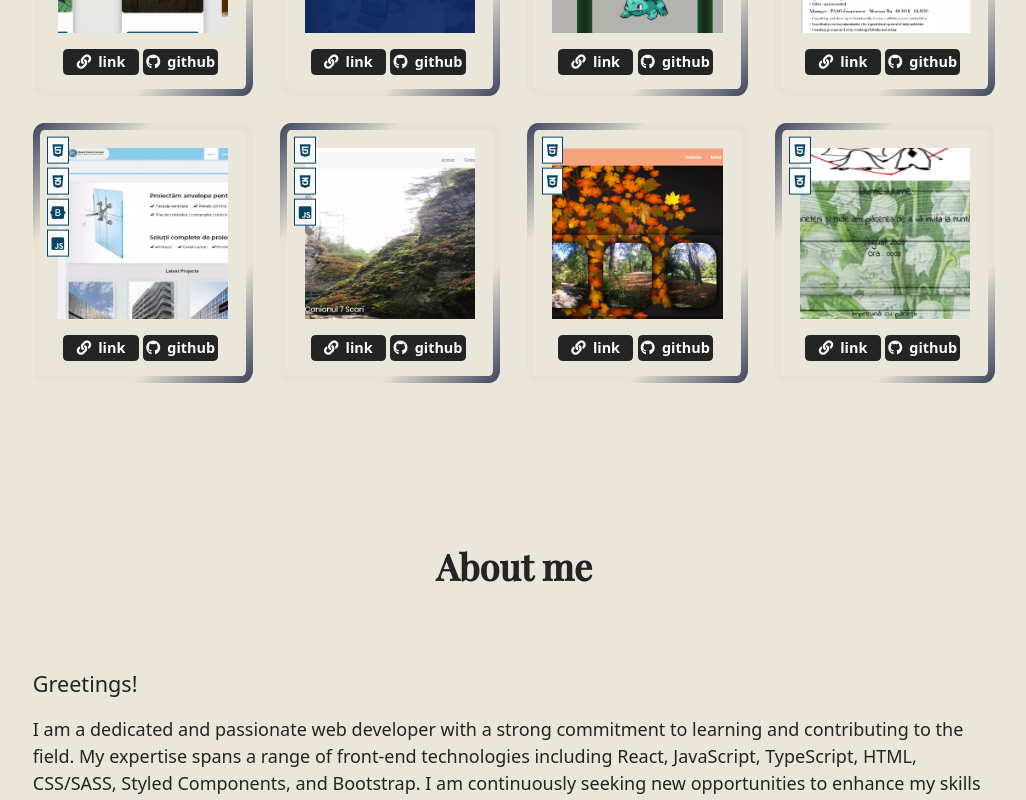
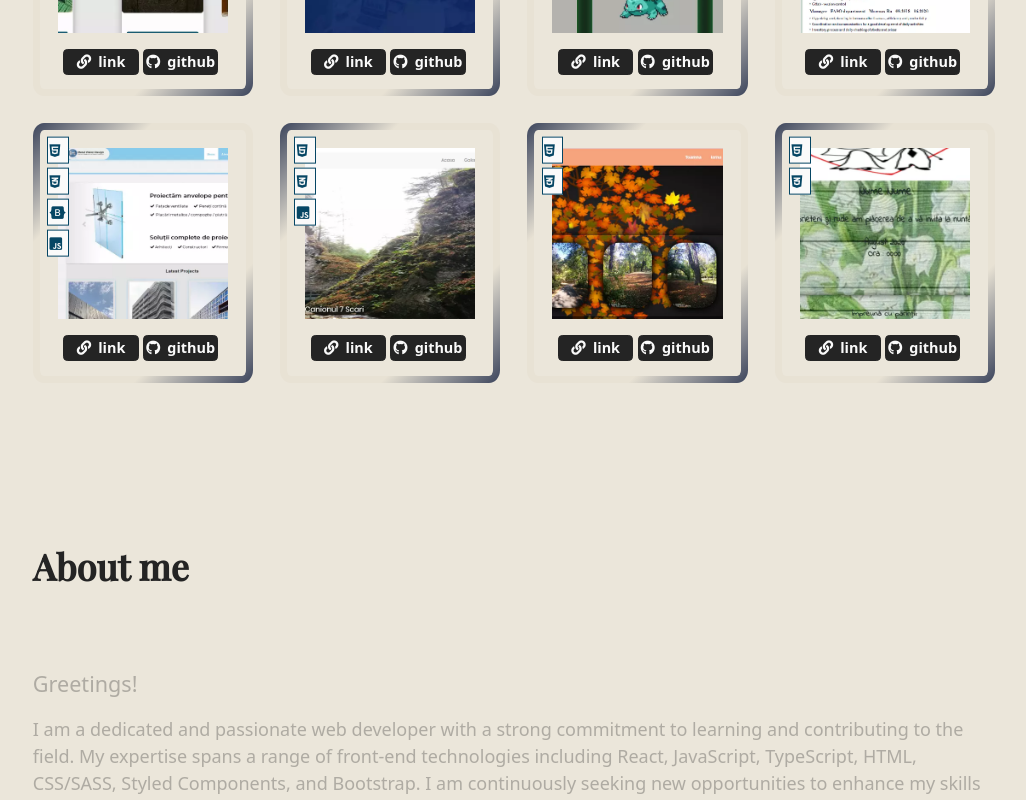
Before and after one commit to david-gelu/react-portfolio, a React (Create React App) app: page / in a window 1280 px wide. Shown: the part 1320-2120 px from the top of the page, without its empty margins (126-1152 px from the left). Built offline with nearby package versions, Linux system fonts and the light colour scheme.

Commit message:
fix theme colors flickering, duplycate key and add text reveal on scroll

```diff
--- a/src/App.tsx
+++ b/src/App.tsx
@@ -1,48 +1,47 @@
+import React, { Suspense, useEffect } from "react";
+import '@fortawesome/fontawesome-free/css/all.min.css';
+import 'bootstrap/dist/css/bootstrap.min.css';
+import "./assets/style.scss";
+import { NavBarProvider } from "./context/NavBarContext";
+import { ProjectsProvider } from "./context/ProjectsContext";
+import { StudyProvider } from "./context/StudyContext";
+import { WorkProvider } from "./context/WorkContext";
 
-import React, { Suspense, useEffect } from "react"
-import '@fortawesome/fontawesome-free/css/all.min.css'
-import 'bootstrap/dist/css/bootstrap.min.css'
-import "./assets/style.scss"
-import { NavBarProvider } from "./context/NavBarContext"
-import { ProjectsProvider } from "./context/ProjectsContext"
-import { StudyProvider } from "./context/StudyContext"
-import { WorkProvider } from "./context/WorkContext"
-// import { eventHandler } from "./components/NavBar"
-
-const HomePage = React.lazy(() => import('./components/HomePage'))
-const NavBar = React.lazy(() => import('./components/NavBar'))
-const ProjectsPage = React.lazy(() => import('./components/ProjectsPage'))
-const AboutMePage = React.lazy(() => import('./components/AboutMePage'))
-const ContactPage = React.lazy(() => import('./components/ContactPage'))
+const HomePage = React.lazy(() => import('./components/HomePage'));
+const NavBar = React.lazy(() => import('./components/NavBar'));
+const ProjectsPage = React.lazy(() => import('./components/ProjectsPage'));
+const AboutMePage = React.lazy(() => import('./components/AboutMePage'));
+const ContactPage = React.lazy(() => import('./components/ContactPage'));
 
 const App = () => {
+  useEffect(() => {
+    const darkMode = localStorage.getItem('dark-mode');
+    if (darkMode === 'enabled' || (darkMode === null && window.matchMedia('(prefers-color-scheme: dark)').matches)) {
+      document.documentElement.setAttribute('data-theme', 'dark');
+    } else {
+      document.documentElement.setAttribute('data-theme', 'light');
+    }
 
-  // useEffect(() => {
-  //   window.addEventListener("beforeinstallprompt", eventHandler)
-  // }, [])
-
-  useEffect(() => {
-    window.scrollTo({ top: 0, behavior: 'smooth' })
-  }, [])
+    window.scrollTo({ top: 0, behavior: 'smooth' });
+  }, []);
 
   return (
-    <Suspense fallback={<div className="loading" > Loading...</div>}>
+    <Suspense fallback={<div className="loading">Loading...</div>}>
       <NavBarProvider>
-        < NavBar />
+        <NavBar />
       </NavBarProvider>
-      < HomePage />
+      <HomePage />
       <ProjectsProvider>
         <ProjectsPage />
       </ProjectsProvider>
       <StudyProvider>
         <WorkProvider>
-          < AboutMePage />
+          <AboutMePage />
         </WorkProvider>
       </StudyProvider>
       <ContactPage />
     </Suspense>
-  )
-}
+  );
+};
 
-
-export default App
+export default App;
--- a/src/assets/_about.scss
+++ b/src/assets/_about.scss
@@ -1,12 +1,14 @@
 @use "./variables.scss" as *;
 @use "./utils.scss" as *;
 
-.professional-title h3 {
+.professional-title {
   color: $text-color;
-  width: 100%;
-  text-align: start;
+  h3 {
+    color: $text-color;
+    width: 100%;
+    text-align: start;
+  }
 }
-
 .bio-desc {
   max-width: 60ch;
   font-size: clamp(1.2rem, 3vh + 0.7rem, 1.2rem);
--- a/src/assets/_contact.scss
+++ b/src/assets/_contact.scss
@@ -24,6 +24,9 @@
   outline: 2px solid $link-color-accent;
   outline-offset: 2px;
   border-radius: 1em;
+  label {
+    color: $text-color;
+  }
   :is(input, textarea) {
     border-radius: 1em;
     padding: 1em;
--- a/src/assets/_jobs.scss
+++ b/src/assets/_jobs.scss
@@ -1,11 +1,8 @@
-@use "./variables.scss" as *;
 @use "./resets.scss" as *;
 @use "./utils.scss" as *;
 
 .jobs {
-  // padding-block: 2em 0;
   & h4 {
-    color: $text-color;
     @include display(flex-start, flex-start);
   }
   & h5 {
--- a/src/assets/_utils.scss
+++ b/src/assets/_utils.scss
@@ -11,15 +11,38 @@ main {
 }
 
 .title-text {
-  color: $text-color;
-  text-align: center;
+  // text-align: center;
 
-  & > :is(h2) {
+  & :is(h3, h4, h5) {
+    color: $text-with-transparency;
+    background-clip: text;
+    background-repeat: no-repeat;
+    background-size: 100% 0%;
+    background-image: linear-gradient(180deg, $text-color 50%, $text-color);
+    animation: text-reveal linear forwards;
+    animation-timeline: view();
+    transition: color 0.3s ease-in-out;
+  }
+
+  & :is(h2) {
     margin-top: min(20vmin, 15em);
     margin-bottom: min(10vmin, 7em);
+    // animation-range-start: cover calc(10dvh + min(10vmin, 7em));
+    // animation-range-end: cover 25dvh;
+  }
+
+  & :is(h3, h4, h5) {
+    animation-range-start: cover 25.5dvh;
+    animation-range-end: cover 50dvh;
   }
   & > :is(h3) {
     margin-block: min(10vmin, 7em);
+  }
+}
+
+@keyframes text-reveal {
+  to {
+    background-size: 100% 100%;
   }
 }
 
--- a/src/assets/_variables.scss
+++ b/src/assets/_variables.scss
@@ -12,7 +12,7 @@
   --bg-color: #ebe6da;
   --bg-color-accent: #e8e2d4;
   --link-color-accent: rgb(55.9736842105, 64.3697368421, 85.8263157895);
-  // --bg-img: url("../../public/img/light-bg-crop.jpg");
+  --text-with-transparency: rgba(36, 36, 36, 0.3);
 }
 
 [data-theme="dark"] {
@@ -25,11 +25,11 @@
   --key-color: #87aec0;
   --theme-name-color: var(--text-color);
   --property-color: #cce6f1;
-  // --bg-img: url("./img/dark-bg.webp");
   --bg-color: #001e2b;
   --bg-color-accent: #00212f;
   --link-color-accent: rgb(0.8, 101.2, 62.8);
   --button-color: var(--text-color);
+  --text-with-transparency: rgba(220, 235, 241, 0.3);
 }
 
 $primary-color: var(--primary-color);
@@ -46,6 +46,7 @@ $bg-color: var(--bg-color);
 $bg-color-accent: var(--bg-color-accent);
 $button-color: var(--button-color);
 $theme-name-color: var(--theme-name-color);
+$text-with-transparency: var(--text-with-transparency);
 $success: #008533;
 $danger: #c23854;
 $warning: #ffce52;
--- a/src/components/AboutMePage.tsx
+++ b/src/components/AboutMePage.tsx
@@ -65,7 +65,7 @@ const AboutMePage = () => {
                   <TooltipWrap placement="top" key='NextJs' desc={'NextJs'}><div className="skill-icon-container"><RiNextjsFill /></div></TooltipWrap>
                   <TooltipWrap placement="top" key='NodeJs' desc={'NodeJs'}><div className="skill-icon-container"> <IoLogoNodejs /></div></TooltipWrap>
                   <TooltipWrap placement="top" key='MongoDb' desc={'MongoDb'}><div className="skill-icon-container"><BiLogoMongodb /></div></TooltipWrap>
-                  <TooltipWrap placement="top" key='MongoDb' desc={'GitHub'}><div className="skill-icon-container"><IoLogoGithub /></div></TooltipWrap>
+                  <TooltipWrap placement="top" key='GitHub' desc={'GitHub'}><div className="skill-icon-container"><IoLogoGithub /></div></TooltipWrap>
                 </motion.div>
               </AnimatePresence>}
             {content === 'education' &&
--- a/src/components/ContactPage.tsx
+++ b/src/components/ContactPage.tsx
@@ -20,7 +20,7 @@ function ContactPage() {
       <div className='contact mt-5'>
         <form className="contact-form" onSubmit={sendEmail}>
           <label htmlFor="emailFrom">Email:</label>
-          <input pattern="[A-Za-z0-9._+\-']+@[A-Za-z0-9.\-]+\.[A-Za-z]{2,}" maxLength={64} required type="text" name="email_from" id="emailFrom" className="w-100" placeholder="person@example.com" />
+          <input pattern="[A-Za-z0-9._+\-']+@[A-Za-z0-9.\-]+\.[A-Za-z]{2,}" maxLength={64} required type="email" name="email_from" id="emailFrom" className="w-100" placeholder="person@example.com" />
           <label htmlFor="message">Message:</label>
           <textarea required placeholder='Enter your message here, maxim 500 characters' name="message" maxLength={500} rows={5} id="message" className="w-100"></textarea>
           <motion.button className='btn btn-success' whileTap={{ scale: 0.85 }} type="submit">Send message</motion.button>
```
